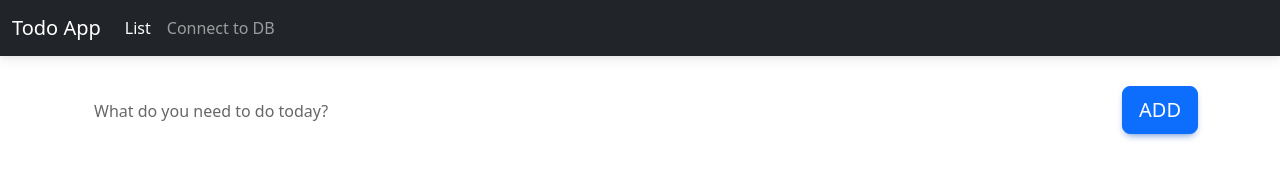
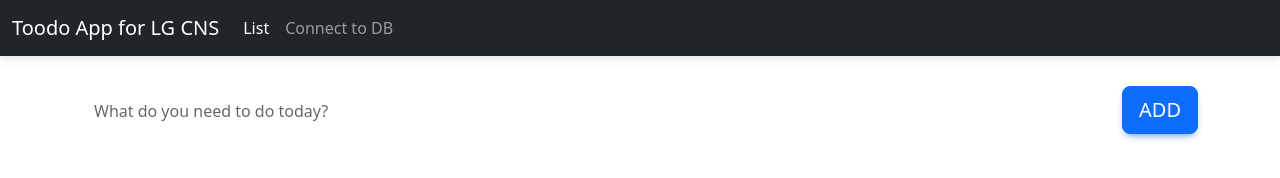
Before and after one commit to n-y-kim/TodoApp, a plain HTML site: page static/index.html in a window 1280 px wide. Drawn offline with Linux system fonts and the light colour scheme; files that its build step writes are made by us from their sources; no server answers; files whose address does not match are found by name.

Commit message:
Add typo for demo code

```diff
--- a/static/index.html
+++ b/static/index.html
@@ -17,7 +17,7 @@
     <!-- nav bar -->
     <nav class="navbar navbar-expand-md navbar-dark bg-dark">
         <div class="container-fluid">
-            <a class="navbar-brand" href="#">Todo App</a>
+            <a class="navbar-brand" href="#">Toodo App for LG CNS</a>
             <button class="navbar-toggler" type="button" data-bs-toggle="collapse" data-bs-target="#navbarCollapse"
                 aria-controls="navbarCollapse" aria-expanded="false" aria-label="Toggle navigation">
                 <span class="navbar-toggler-icon"></span>
```
